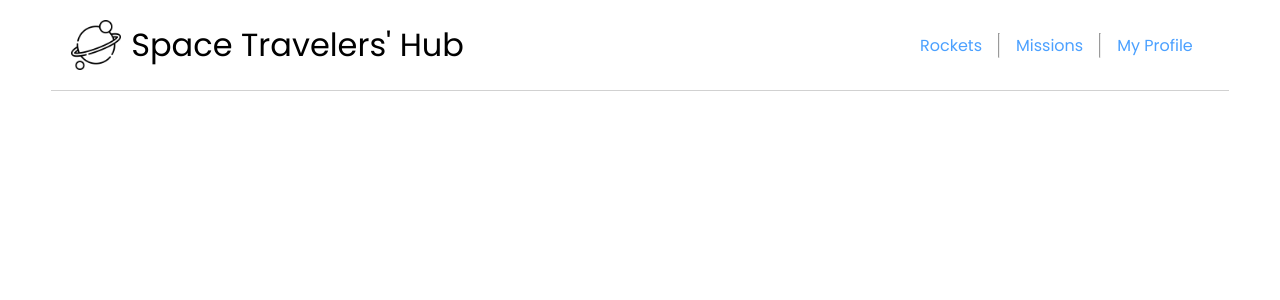
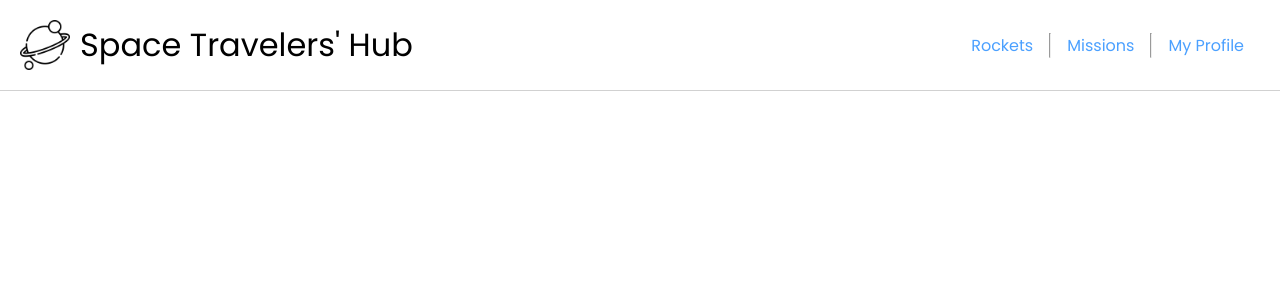
Before and after one commit to lRebornsl/space-travelers-hub, a React (Vite) app: page / in a window 1280 px wide. Shown: the top 300 px of the page. Built offline with nearby package versions, Linux system fonts and the light colour scheme.

Commit message:
Modify style

```diff
--- a/src/components/Header/Header.jsx
+++ b/src/components/Header/Header.jsx
@@ -4,7 +4,7 @@ import './Header.css'
 
 const Header = () => {
   return (
-    <header className='container'>
+    <header>
       <div>
         <NavLink to="/rockets" id="logo">
           <img src={logo} alt="logo" />
```
